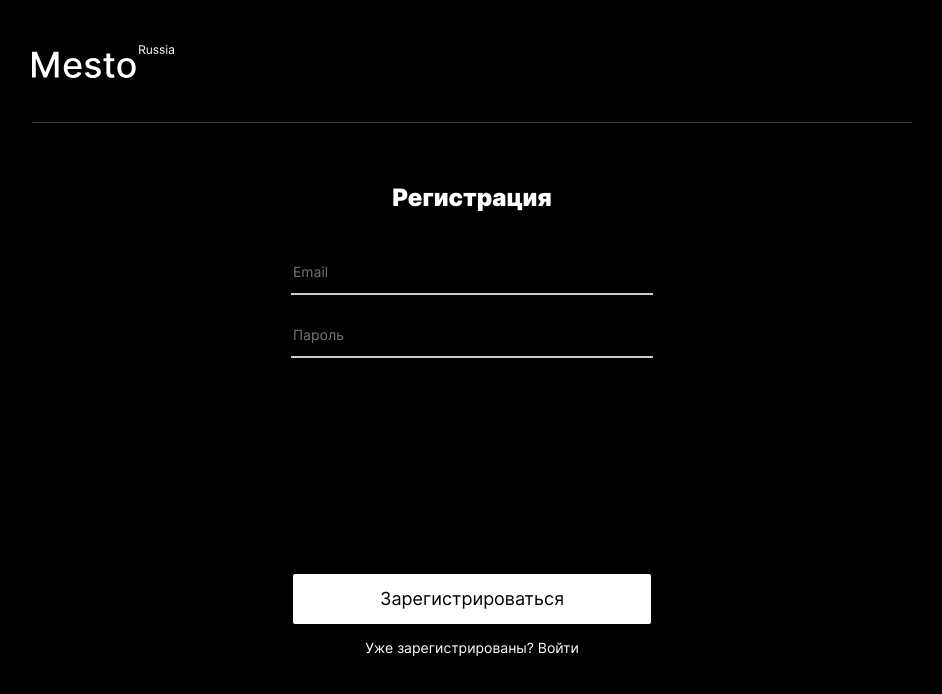
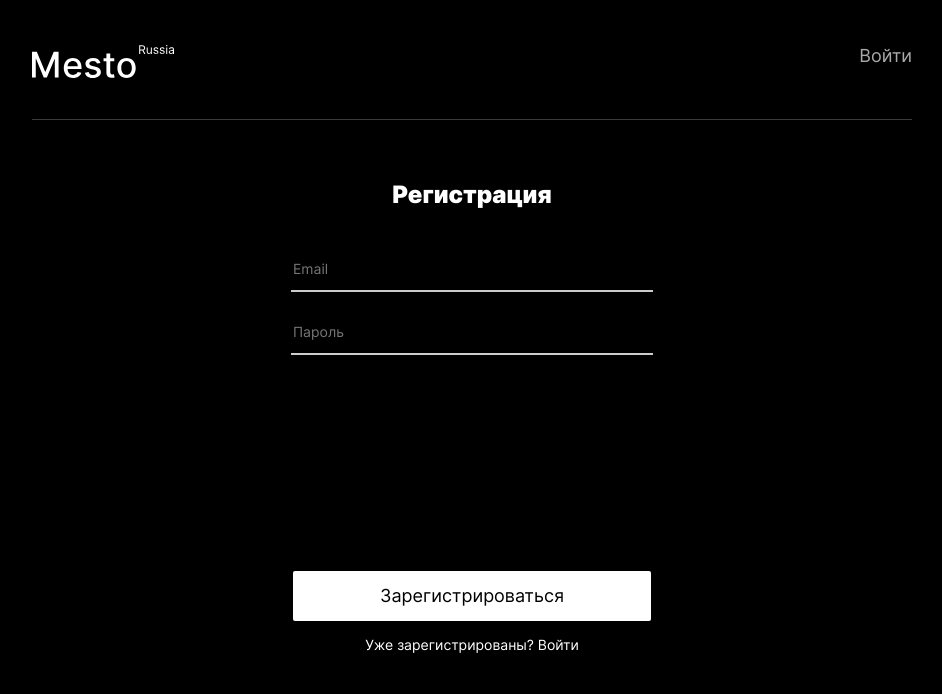
Before and after one commit to touchresponce/react-mesto-auth, a React (Create React App) app: page /sign-up in a window 1280 px wide. Shown: the top 694 px of the page, without its empty margins (168-1110 px from the left). Built offline with nearby package versions, Linux system fonts and the light colour scheme; no server answers.

Commit message:
feat: вход, header, выход

```diff
--- a/src/components/App.jsx
+++ b/src/components/App.jsx
@@ -1,5 +1,5 @@
 import { useState, useEffect } from "react";
-import { Route, Switch, useHistory } from "react-router-dom";
+import { Redirect, Route, Switch, useHistory } from "react-router-dom";
 import api from "../utils/Api";
 import CurrentUserContext from "../contexts/CurrentUserContext";
 import Header from "./Header";
@@ -150,7 +150,7 @@ export default function App() {
       });
   }
 
-  //
+  // вход
   function handleLogin(username, password) {
     auth
       .authorize({
@@ -169,6 +169,19 @@ export default function App() {
       });
   }
 
+  // регистрация
+  function handleRegistration(email, password) {
+    auth
+      .register(email, password)
+      .then((res) => {
+        // setRegistration(true);
+        setEmail(res.data.email);
+        setError(false);
+      })
+      .catch(() => setError(true))
+      .finally(() => setRegistration(false));
+  }
+
   // проверка токена
   function tokenCheck() {
     const jwt = localStorage.getItem("jwt");
@@ -177,7 +190,8 @@ export default function App() {
         .getToken(jwt)
         .then((res) => {
           setLoggedIn(true);
-          setEmail(res.data.email);
+          setEmail(res.email);
+          console.log(res);
           history.push("/");
         })
         .catch((err) => {
@@ -220,8 +234,11 @@ export default function App() {
           <Login handleLogin={handleLogin} />
         </Route>
         <Route path="/sign-up">
-          <Register />
+          <Register handleRegistration={handleRegistration} />
         </Route>
+        {/* <Route path="*">
+          {loggedIn ? (Redirect = "/") : (Redirect = "/sign-in")}
+        </Route> */}
       </Switch>
 
       <InfoTooltip
--- a/src/components/Header.jsx
+++ b/src/components/Header.jsx
@@ -1,9 +1,34 @@
 import logo from "../images/logo.svg";
+import { Link, withRouter, useLocation } from "react-router-dom";
 
-export default function Header({ loggedIn, email, onSignOut }) {
+function Header({ loggedIn, email, onSignOut }) {
+  const location = useLocation();
+
   return (
     <header className="header">
       <img className="header__logo" src={logo} alt="Лого проекта Mesto" />
+      {loggedIn ? (
+        <div className="header__wrapper">
+          <p className="header__email">{email}</p>
+          <Link className="header__link" to="/sign-in" onClick={onSignOut}>
+            Выйти
+          </Link>
+        </div>
+      ) : (
+        <>
+          {location.pathname === "/sign-up" ? (
+            <Link className="header__link" to="/sign-in">
+              Войти
+            </Link>
+          ) : (
+            <Link className="header__link" to="/sign-up">
+              Регистрация
+            </Link>
+          )}
+        </>
+      )}
     </header>
   );
 }
+
+export default withRouter(Header);
--- a/src/components/Register.jsx
+++ b/src/components/Register.jsx
@@ -1,10 +1,19 @@
+import { useState } from "react";
 import { Link, withRouter } from "react-router-dom";
 
-function Register() {
+function Register({ handleRegistration }) {
+  const [login, setLogin] = useState("");
+  const [password, setPassword] = useState("");
+
+  function handleSubmit(evt) {
+    evt.preventDefault();
+    handleRegistration(login, password);
+  }
+
   return (
     <div className="login">
       <h2 className="login__title">Регистрация</h2>
-      <form className="login__form" name="login-form">
+      <form className="login__form" name="login-form" onSubmit={handleSubmit}>
         <input
           className="login__input"
           type="email"
@@ -15,8 +24,8 @@ function Register() {
           maxLength="40"
           required
           autoComplete="off"
-          //   onChange={handleNameInput}
-          //   value={values.name || ''}
+          value={login}
+          onChange={(evt) => setLogin(evt.target.value)}
         />
         <input
           className="login__input"
@@ -28,8 +37,8 @@ function Register() {
           maxLength="20"
           required
           autoComplete="off"
-          //   onChange={handleInfoInput}
-          //   value={values.info || ''}
+          value={password}
+          onChange={(evt) => setPassword(evt.target.value)}
         />
         <button className="login__button" type="submit">
           Зарегистрироваться
--- a/src/index.css
+++ b/src/index.css
@@ -74,3 +74,33 @@
 @import url(./blocks/popup/__container-registration/popup__container-registration.css);
 @import url(./blocks/popup/__registration-image/popup__registration-image.css);
 @import url(./blocks/popup/__registration-text/popup__registration-text.css);
+
+.header {
+  display: flex;
+  justify-content: space-between;
+}
+
+.header__wrapper {
+  display: flex;
+  margin-top: 6px;
+}
+
+.header__email {
+  padding: 0;
+  margin: 0;
+  font-size: 18px;
+  font-weight: 500;
+  line-height: 22px;
+  letter-spacing: 0em;
+}
+
+.header__link {
+  padding: 0;
+  margin: 0 0 0 24px;
+  color: #a9a9a9;
+  font-size: 18px;
+  font-weight: 400;
+  line-height: 22px;
+  letter-spacing: 0em;
+  text-decoration: none;
+}
--- a/src/utils/auth.js
+++ b/src/utils/auth.js
@@ -1,13 +1,6 @@
 export const baseUrl = "https://auth.nomoreparties.co";
 
-function checked(res) {
-  if (res.ok) {
-    return Promise.resolve(res.json());
-  }
-  return Promise.reject(res.status);
-}
-
-export const register = ({ password, email }) => {
+export const register = ({ email, password }) => {
   return fetch(`${baseUrl}/signup`, {
     method: "POST",
     headers: {
@@ -38,7 +31,7 @@ export const authorize = ({ identifier, password }) => {
     })
     .then((data) => {
       if (data) {
-        localStorage.setItem("token", data.token);
+        localStorage.setItem("jwt", data.token);
       }
       return data;
     });
@@ -59,3 +52,10 @@ export const getToken = (token) => {
       return data;
     });
 };
+
+const checked = (res) => {
+  if (res.ok) {
+    return Promise.resolve(res.json());
+  }
+  return Promise.reject(res.status);
+};
```
